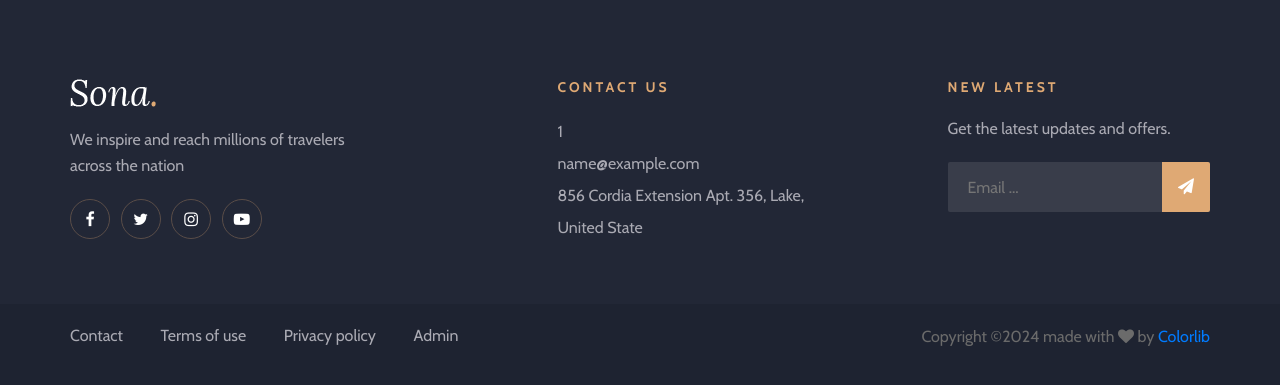
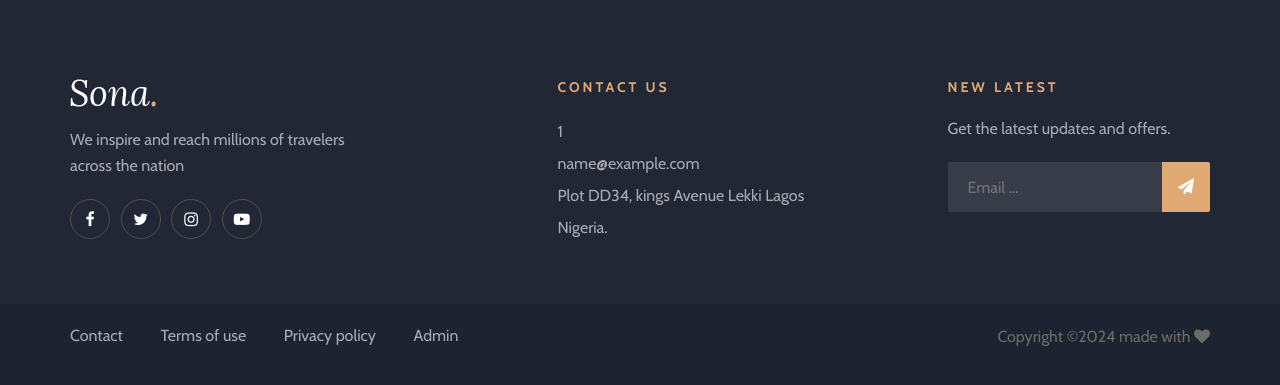
Before and after one commit to Emm-Anuel100/Hotel-Management-System, a PHP site: page /index.php?page=blog in a window 1280 px wide. Shown: the part 1948-2333 px from the top of the page. Run offline with PHP 8.4, Linux system fonts and the light colour scheme; the visitor is signed in with stand-in values (Sample User, id 1); data that the repository does not hold is empty.

Commit message:
update on page contents

```diff
--- a/about-us.php
+++ b/about-us.php
@@ -334,7 +334,7 @@
                         </div>
                         <div class="col-lg-5">
                             <div class="co-text"><p><!-- Link back to Colorlib can't be removed. Template is licensed under CC BY 3.0. -->
-                                Copyright &copy;<script>document.write(new Date().getFullYear());</script> made with <i class="fa fa-heart" aria-hidden="true"></i> by <a href="https://colorlib.com" target="_blank">Colorlib</a>
+                                Copyright &copy;<script>document.write(new Date().getFullYear());</script> made with <i class="fa fa-heart" aria-hidden="true"></i> <!-- by <a href="https://colorlib.com" target="_blank">Colorlib</a> -->
                             <!-- Link back to Colorlib can't be removed. Template is licensed under CC BY 3.0. --></p></div>
                         </div>
                     </div>
--- a/blog.php
+++ b/blog.php
@@ -272,7 +272,7 @@
                                 <ul>
                                   <li><?= $_SESSION['setting_contact'] ?></li>
                                   <li><?= $_SESSION['setting_email'] ?></li>
-                                  <li>856 Cordia Extension Apt. 356, Lake, United State</li>
+                                  <li>Plot DD34, kings Avenue Lekki Lagos Nigeria.</li>
                                 </ul>
                             </div>
                         </div>
@@ -302,7 +302,7 @@
                         </div>
                         <div class="col-lg-5">
                             <div class="co-text"><p><!-- Link back to Colorlib can't be removed. Template is licensed under CC BY 3.0. -->
-                                Copyright &copy;<script>document.write(new Date().getFullYear());</script> made with <i class="fa fa-heart" aria-hidden="true"></i> by <a href="https://colorlib.com" target="_blank">Colorlib</a>
+                                Copyright &copy;<script>document.write(new Date().getFullYear());</script> made with <i class="fa fa-heart" aria-hidden="true"></i> <!-- by <a href="https://colorlib.com" target="_blank">Colorlib</a> -->
                             <!-- Link back to Colorlib can't be removed. Template is licensed under CC BY 3.0. --></p></div>
                         </div>
                     </div>
--- a/contact.php
+++ b/contact.php
@@ -151,7 +151,7 @@
                             <tbody>
                                 <tr>
                                     <td class="c-o">Address:</td>
-                                    <td>856 Cordia Extension Apt. 356, Lake, US</td>
+                                    <td>Plot DD34, kings Avenue Lekki Lagos Nigeria.</td>
                                 </tr>
                                 <tr>
                                     <td class="c-o">Phone:</td>
--- a/home.php
+++ b/home.php
@@ -560,7 +560,7 @@
                                 <ul>
                                     <li><?= $_SESSION['setting_contact'] ?></li>
                                     <li><?= $_SESSION['setting_email'] ?></li>
-                                    <li>856 Cordia Extension Apt. 356, Lake, United State</li>
+                                    <li>Plot DD34, kings Avenue Lekki Lagos Nigeria.</li>
                                 </ul>
                             </div>
                         </div>
--- a/rooms.php
+++ b/rooms.php
@@ -254,7 +254,7 @@
                                 <ul>
                                     <li><?= $_SESSION['setting_contact'] ?></li>
                                     <li><?= $_SESSION['setting_email'] ?></li>
-                                    <li>856 Cordia Extension Apt. 356, Lake, United State</li>
+                                    <li>Plot DD34, kings Avenue Lekki Lagos Nigeria.</li>
                                 </ul>
                             </div>
                         </div>
@@ -284,7 +284,7 @@
                         </div>
                         <div class="col-lg-5">
                             <div class="co-text"><p><!-- Link back to Colorlib can't be removed. Template is licensed under CC BY 3.0. -->
-                                Copyright &copy;<script>document.write(new Date().getFullYear());</script> made with <i class="fa fa-heart" aria-hidden="true"></i> by <a href="https://colorlib.com" target="_blank">Colorlib</a>
+                                Copyright &copy;<script>document.write(new Date().getFullYear());</script> made with <i class="fa fa-heart" aria-hidden="true"></i> <!-- by <a href="https://colorlib.com" target="_blank">Colorlib</a> -->
                             <!-- Link back to Colorlib can't be removed. Template is licensed under CC BY 3.0. --></p></div>
                         </div>
                     </div>
```
Also changed, not shown: img/flag.jpg.
